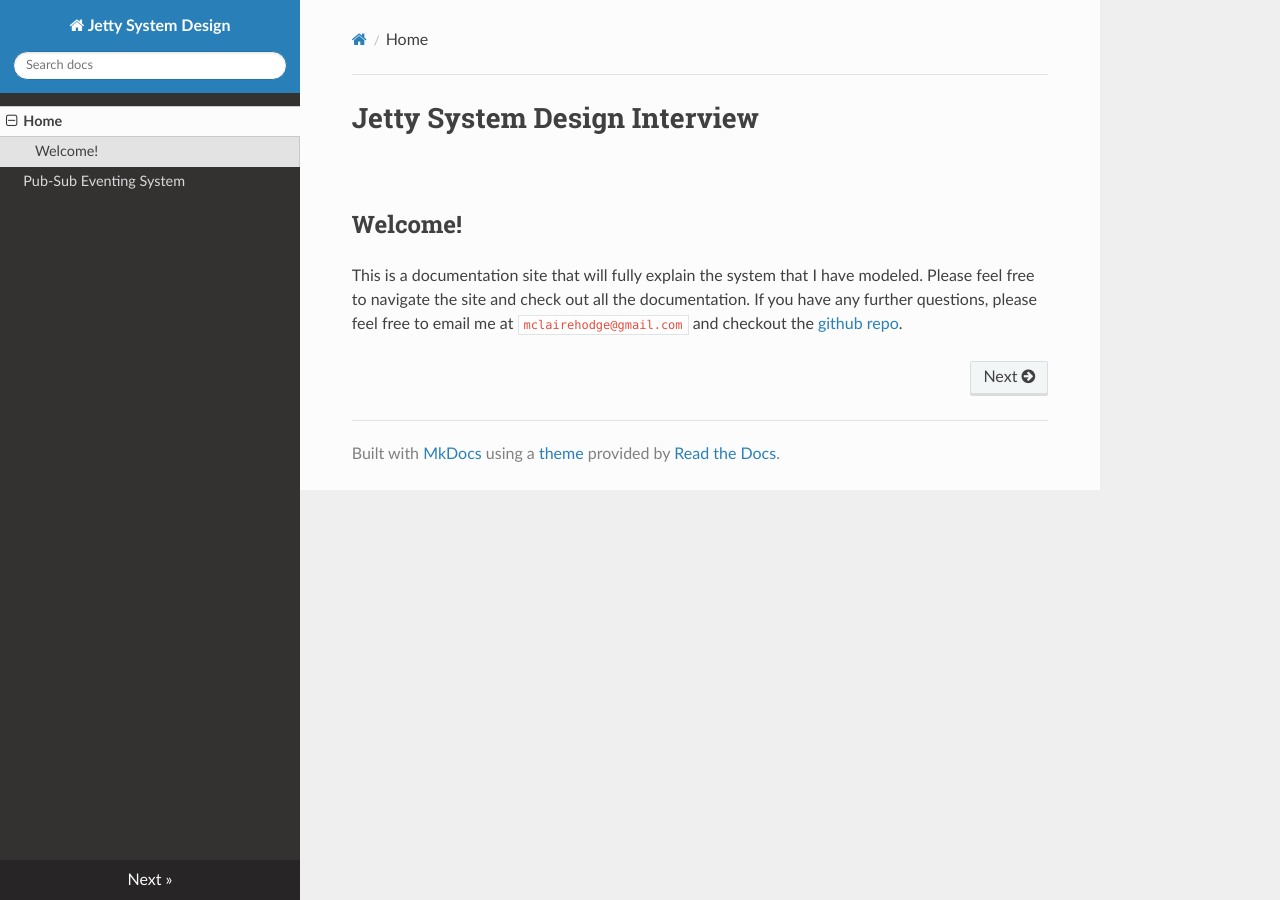
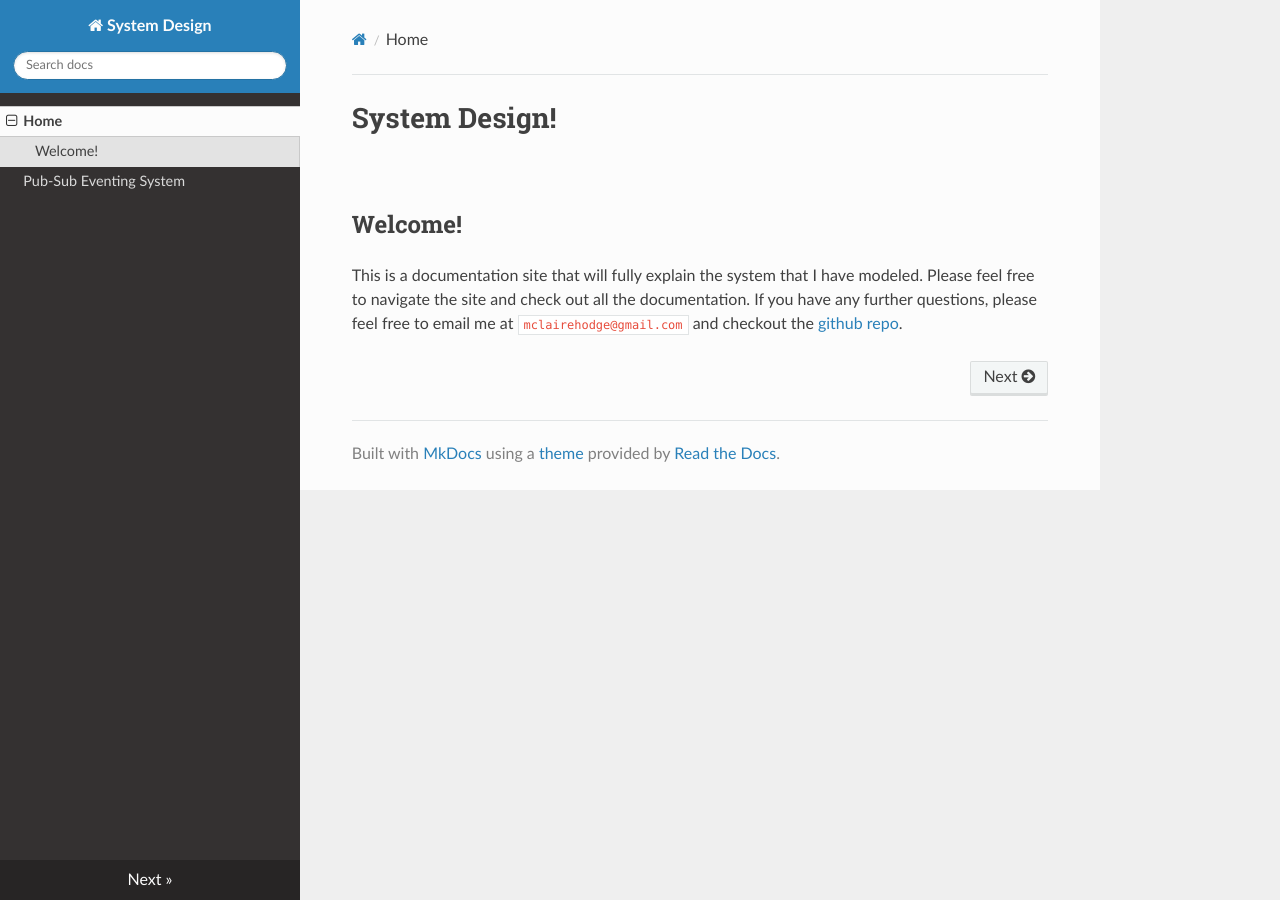
Before and after one commit to mclaireh/event-driven-arch, an MkDocs documentation site: the page built from docs/index.md, in a window 1280 px wide. Built offline with MkDocs 1.6.1, drawn with Linux system fonts in a browser that asks for light colours; nearby versions of some CDN libraries.

Commit message:
removed some old company name

```diff
--- a/docs/index.md
+++ b/docs/index.md
@@ -1,4 +1,4 @@
-# Jetty System Design Interview
+# System Design!
 <br>
 ## Welcome!
 
--- a/mkdocs.yml
+++ b/mkdocs.yml
@@ -1,4 +1,4 @@
-site_name: Jetty System Design
+site_name: System Design
 site_url: https://mclaireh.github.io/event-drive-arch/
 theme:
   name: readthedocs
```
